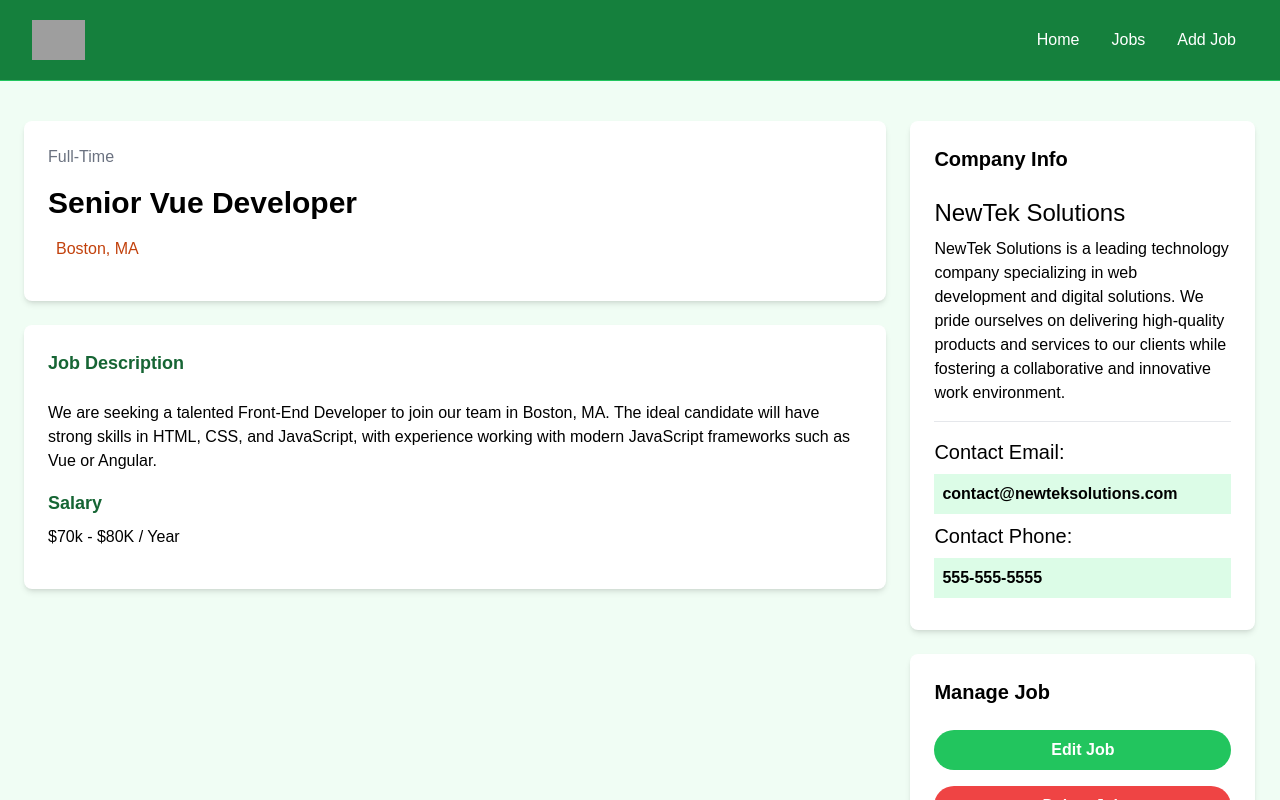
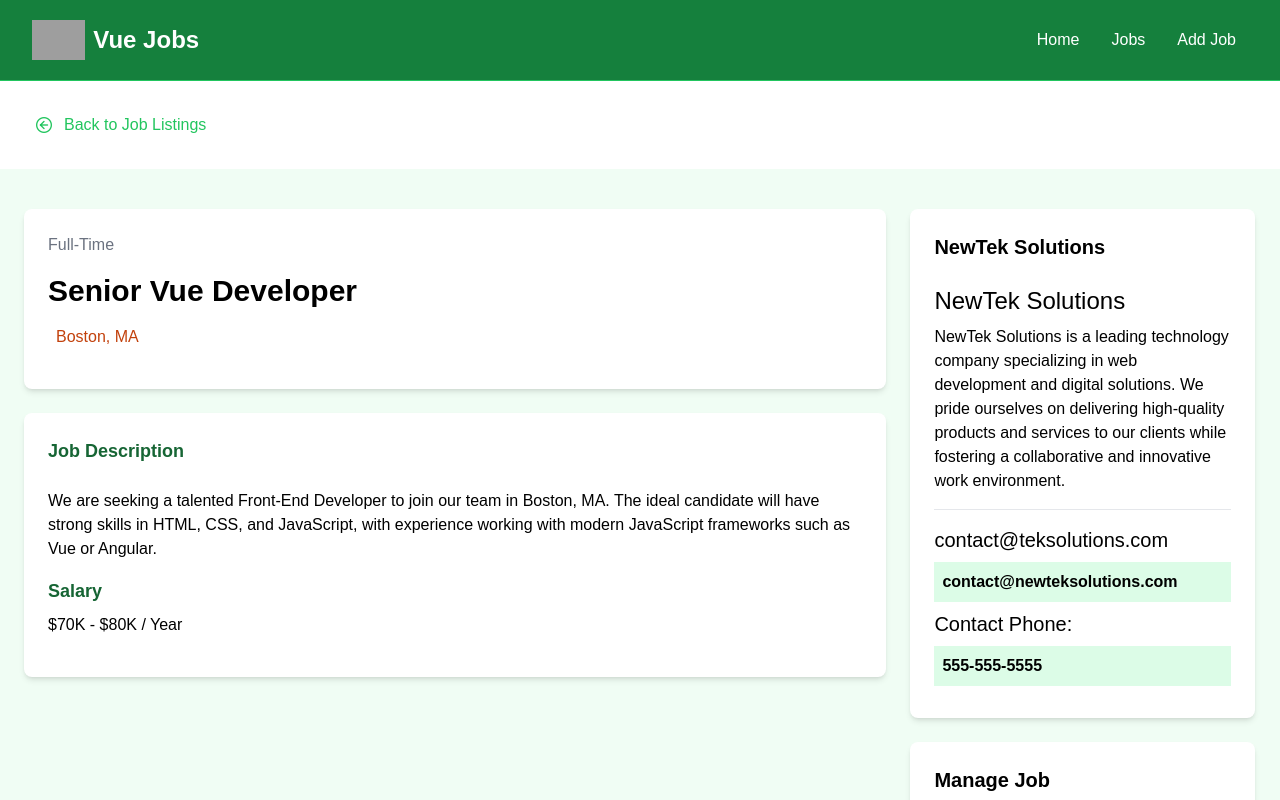
Before and after one commit to BranBayou/dev-jobs, a Vue app: page /jobs/1 in a window 1280 px wide. Shown: the top 800 px of the page. Built offline with nearby package versions, Linux system fonts and the light colour scheme; no server answers; data requests are answered from the project's data file; grey boxes are pictures that could not be loaded.

Commit message:
Fetch a single job object from the server

```diff
--- a/package.json
+++ b/package.json
@@ -7,7 +7,7 @@
     "dev": "vite",
     "build": "vite build",
     "preview": "vite preview",
-    "server": "json-server --watch src/jobs.json --port 5000"
+    "server": "json-server --watch src/jobs.json --port 3000"
   },
   "dependencies": {
     "axios": "^1.7.3",
--- /dev/null
+++ b/src/components/BackButton.vue
@@ -0,0 +1,22 @@
+<script setup>
+import { RouterLink } from 'vue-router';
+
+</script>
+
+<template>
+    <!-- Go Back -->
+    <section>
+      <div class="container m-auto py-6 px-6">
+        <RouterLink
+          to="/jobs"
+          class="text-green-500 hover:text-green-600 flex items-center"
+        >
+          <i class="pi pi-arrow-circle-left m-3"></i> Back to Job Listings
+        </RouterLink>
+      </div>
+    </section>
+</template>
+
+<style scoped>
+
+</style>
--- a/src/components/JobListings.vue
+++ b/src/components/JobListings.vue
@@ -24,7 +24,7 @@ const state = reactive({
 
 onMounted(async() => {
     try {
-        const response = await axios.get('http://localhost:5000/jobs');
+        const response = await axios.get('http://localhost:3000/jobs');
         state.jobs = response.data;
         //jobs.value = response.data;
     } catch (error) {
@@ -37,7 +37,8 @@ onMounted(async() => {
 </script>
 
 <template>
-    <section class="bg-green-50 px-4 py-10">
+    <div class="">
+        <section class="bg-green-50 px-4 py-10">
         <div class="container-xl lg:container m-auto">
             <h2 class="text-3xl font-bold text-green-500 mb-6 text-center">Browse Jobs</h2>
             <!-- Show Loading Spinner while loadign is true -->
@@ -58,6 +59,7 @@ onMounted(async() => {
         >View All Jobs
       </RouterLink>
     </section>
+    </div>
 </template>
 
 
--- a/src/components/Navbar.vue
+++ b/src/components/Navbar.vue
@@ -19,9 +19,8 @@ const isActiveLink = (routePath) => {
             <!-- Logo -->
             <RouterLink class="flex flex-shrink-0 items-center mr-4" to="/">
               <img class="h-10 w-auto" :src="logo" alt="Vue Jobs" />
-              <span class="hidden md:blo ck text-white text-2xl font-bold ml-2"
-                >Vue Jobs</span
-              >
+              <span class=" md:block text-white text-2xl font-bold ml-2"
+                >Vue Jobs</span>
             </RouterLink>
             <div class="md:ml-auto">
               <div class="flex space-x-2">
--- a/src/views/JobView.vue
+++ b/src/views/JobView.vue
@@ -1,5 +1,6 @@
 <script setup>
 import PulseLoader from 'vue-spinner/src/PulseLoader.vue';
+import BackButton from '@/components/BackButton.vue';
 import { reactive, onMounted } from 'vue';
 import { useRoute, RouterLink } from 'vue-router';
 import axios from 'axios';
@@ -14,7 +15,7 @@ const state = reactive({
 
 onMounted(async() => {
     try {
-        const response = await axios.get(`http://localhost:5000/jobs${jobId}`);
+        const response = await axios.get(`http://localhost:3000/jobs/${jobId}`);
         state.job = response.data;
         //jobs.value = response.data;
     } catch (error) {
@@ -27,6 +28,7 @@ onMounted(async() => {
 </script>
 
 <template>
+    <BackButton />
     <section v-if="!state.isLoading" class="bg-green-50">
       <div class="container m-auto py-10 px-6">
         <div class="grid grid-cols-1 md:grid-cols-70/30 w-full gap-6">
@@ -34,15 +36,15 @@ onMounted(async() => {
             <div
               class="bg-white p-6 rounded-lg shadow-md text-center md:text-left"
             >
-              <div class="text-gray-500 mb-4">Full-Time</div>
-              <h1 class="text-3xl font-bold mb-4">Senior Vue Developer</h1>
+              <div class="text-gray-500 mb-4">{{ state.job.type }}</div>
+              <h1 class="text-3xl font-bold mb-4">{{ state.job.title }}</h1>
               <div
                 class="text-gray-500 mb-4 flex align-middle justify-center md:justify-start"
               >
                 <i
                   class="fa-solid fa-location-dot text-lg text-orange-700 mr-2"
                 ></i>
-                <p class="text-orange-700">Boston, MA</p>
+                <p class="text-orange-700">{{ state.job.location }}</p>
               </div>
             </div>
 
@@ -52,15 +54,12 @@ onMounted(async() => {
               </h3>
 
               <p class="mb-4">
-                We are seeking a talented Front-End Developer to join our team
-                in Boston, MA. The ideal candidate will have strong skills in
-                HTML, CSS, and JavaScript, with experience working with modern
-                JavaScript frameworks such as Vue or Angular.
+                {{ state.job.description }}
               </p>
 
               <h3 class="text-green-800 text-lg font-bold mb-2">Salary</h3>
 
-              <p class="mb-4">$70k - $80K / Year</p>
+              <p class="mb-4">{{ state.job.salary }} / Year</p>
             </div>
           </main>
 
@@ -68,20 +67,17 @@ onMounted(async() => {
           <aside>
             <!-- Company Info -->
             <div class="bg-white p-6 rounded-lg shadow-md">
-              <h3 class="text-xl font-bold mb-6">Company Info</h3>
+              <h3 class="text-xl font-bold mb-6">{{ state.job.company.name }}</h3>
 
               <h2 class="text-2xl">NewTek Solutions</h2>
 
               <p class="my-2">
-                NewTek Solutions is a leading technology company specializing in
-                web development and digital solutions. We pride ourselves on
-                delivering high-quality products and services to our clients
-                while fostering a collaborative and innovative work environment.
+                {{ state.job.company.description }}
               </p>
 
               <hr class="my-4" />
 
-              <h3 class="text-xl">Contact Email:</h3>
+              <h3 class="text-xl">{{ state.job.company.contactEmail }}</h3>
 
               <p class="my-2 bg-green-100 p-2 font-bold">
                 contact@newteksolutions.com
@@ -89,17 +85,17 @@ onMounted(async() => {
 
               <h3 class="text-xl">Contact Phone:</h3>
 
-              <p class="my-2 bg-green-100 p-2 font-bold">555-555-5555</p>
+              <p class="my-2 bg-green-100 p-2 font-bold">{{ state.job.company.contactPhone }}</p>
             </div>
 
             <!-- Manage -->
             <div class="bg-white p-6 rounded-lg shadow-md mt-6">
               <h3 class="text-xl font-bold mb-6">Manage Job</h3>
-              <a
-                href="add-job.html"
+              <RouterLink
+                to="`/jobs/edit/${state.job.id}`"
                 class="bg-green-500 hover:bg-green-600 text-white text-center font-bold py-2 px-4 rounded-full w-full focus:outline-none focus:shadow-outline mt-4 block"
-                >Edit Job</a
-              >
+                >Edit Job
+              </RouterLink>
               <button
                 class="bg-red-500 hover:bg-red-600 text-white font-bold py-2 px-4 rounded-full w-full focus:outline-none focus:shadow-outline mt-4 block"
               >
```
